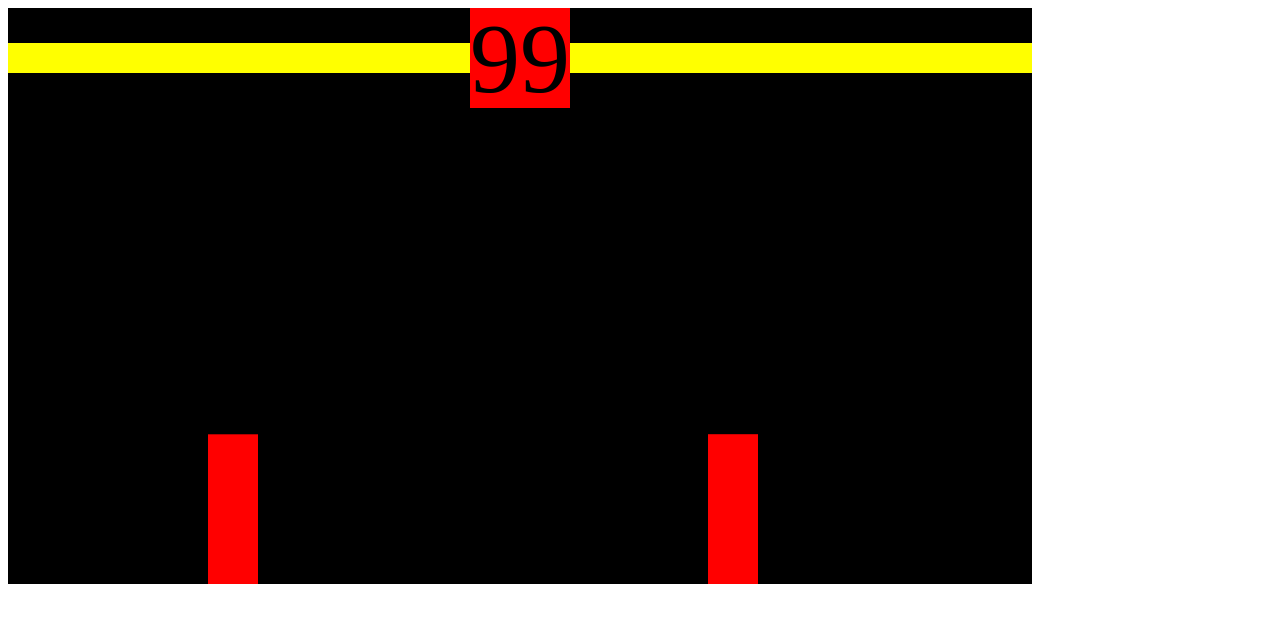
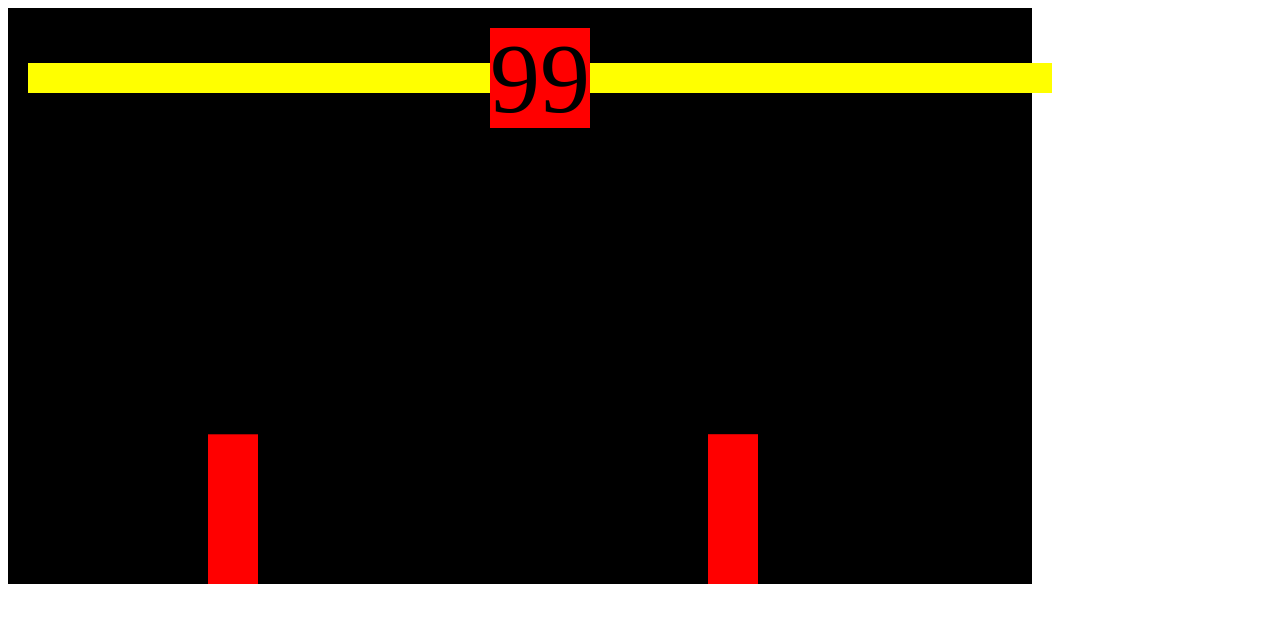
Before and after one commit to BabaVo55/Kungfu, a website: page index.html in a window 1280 px wide. Drawn offline with Linux system fonts and the light colour scheme.

Commit message:
padding issues - disaligned

```diff
--- a/index.html
+++ b/index.html
@@ -4,10 +4,27 @@
     <meta charset="UTF-8">
     <meta name="viewport" content="width=device-width, initial-scale=1.0">
     <title>Document</title>
+    <style>
+        * {
+
+        }
+    </style>
 </head>
 <body>
-    <div class="container" style="position: relative; display: inline-block;">
-        <div style="position: absolute; width:100%; display: flex; justify-content: space-between; align-items: center;">
+    <div
+        class="container"
+        style="
+            position: relative;
+            display: inline-block;
+        ">
+        <div style="
+            position: absolute;
+            width:100%; display:
+            flex; justify-content:
+            space-between;
+            align-items: center;
+            padding: 20px;
+            ">
             <!-- Player Health -->
             <div style="background-color: yellow; height: 30px; width: 100%"></div>
             <!-- Timer -->
```
